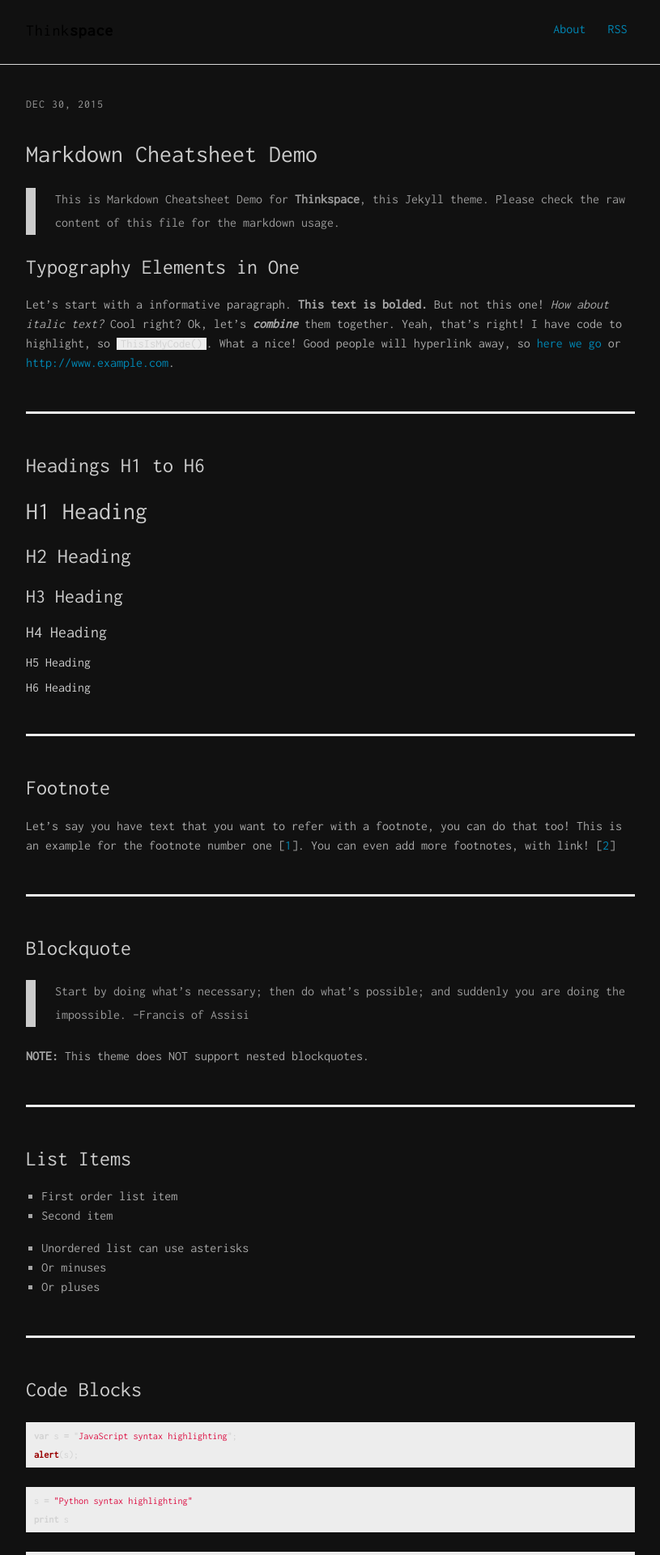
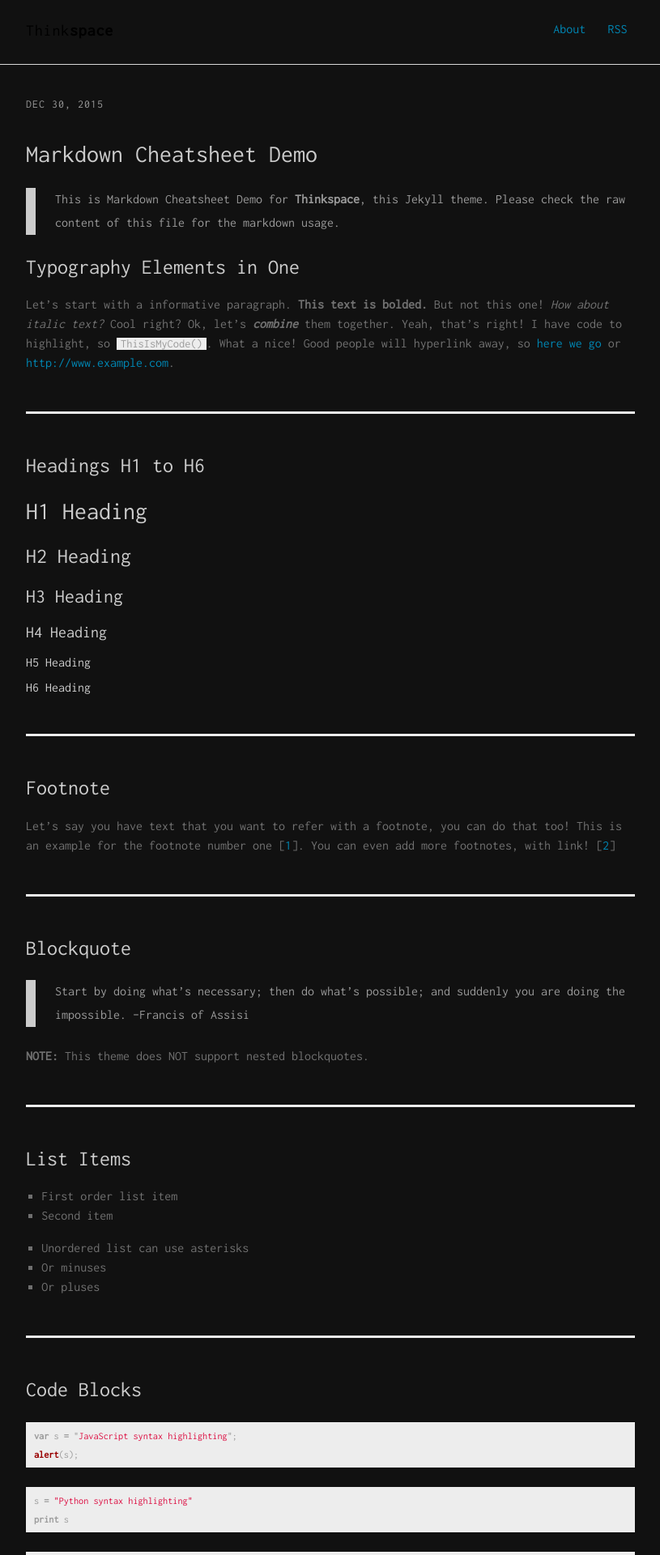
Before and after one commit to user-upworker/thinkspace, a Jekyll site: the page built from _posts/2015-12-30-markdown-cheatsheet-demo.md, in a window 1280 px wide. Shown: the top 1920 px of the page at 81% size, without its empty margins (232-1047 px from the left). Built offline with Jekyll 4.4.1, drawn with Linux system fonts in a browser that asks for light colours; comment, search, counter and statistics services are not loaded.

Commit message:
Update _variables.scss

```diff
--- a/assets/scss/_variables.scss
+++ b/assets/scss/_variables.scss
@@ -24,10 +24,11 @@ $blue-color: #0086B3;
 $dark-gray-color: #333;
 $medium-gray-color: #999;
 $light-gray-color: #ccc;
+$gray-color: #888;
 $soft-blue: #3FDEE9;
 
 // Font Colors
-$base-font-color: rgba($light-gray-color, .8);
+$base-font-color: rgba($gray-color, .8);
 
 // Border
 $base-border-color: $soft-blue; //$light-gray-color;
```
